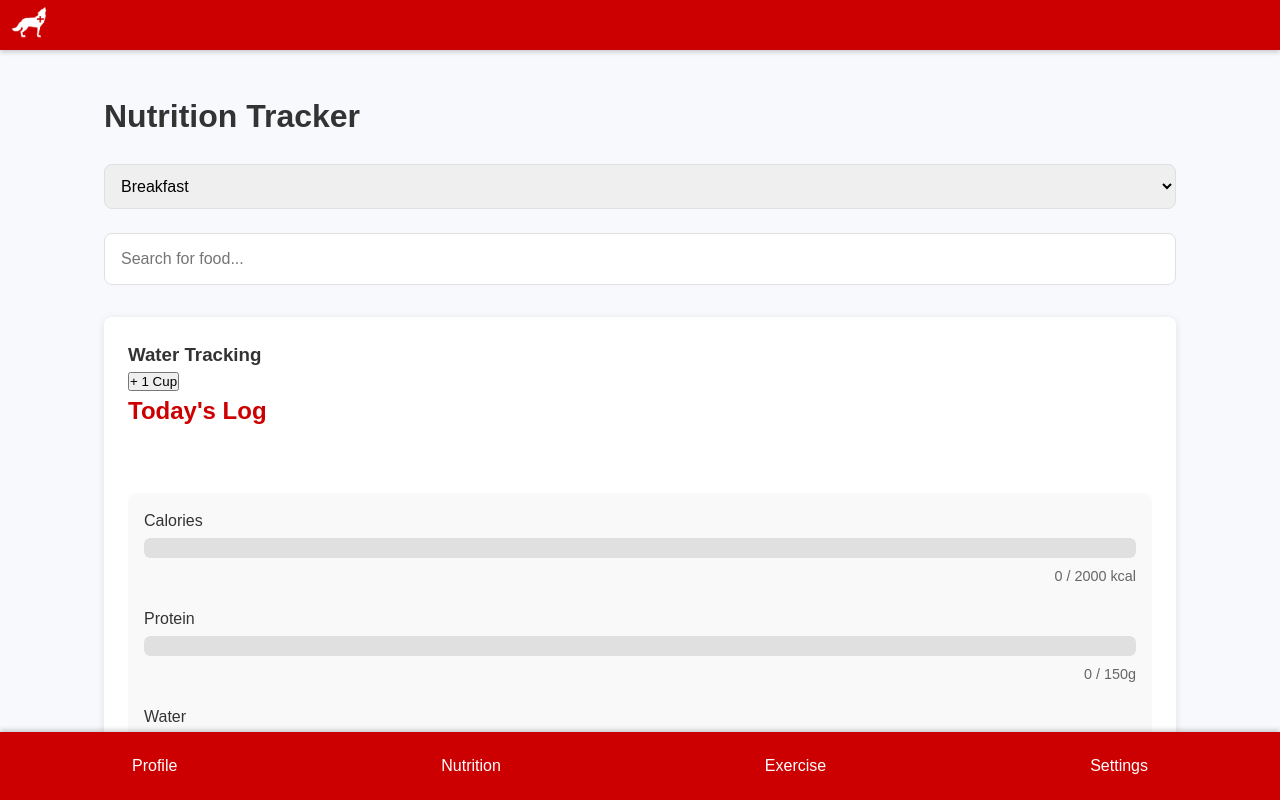
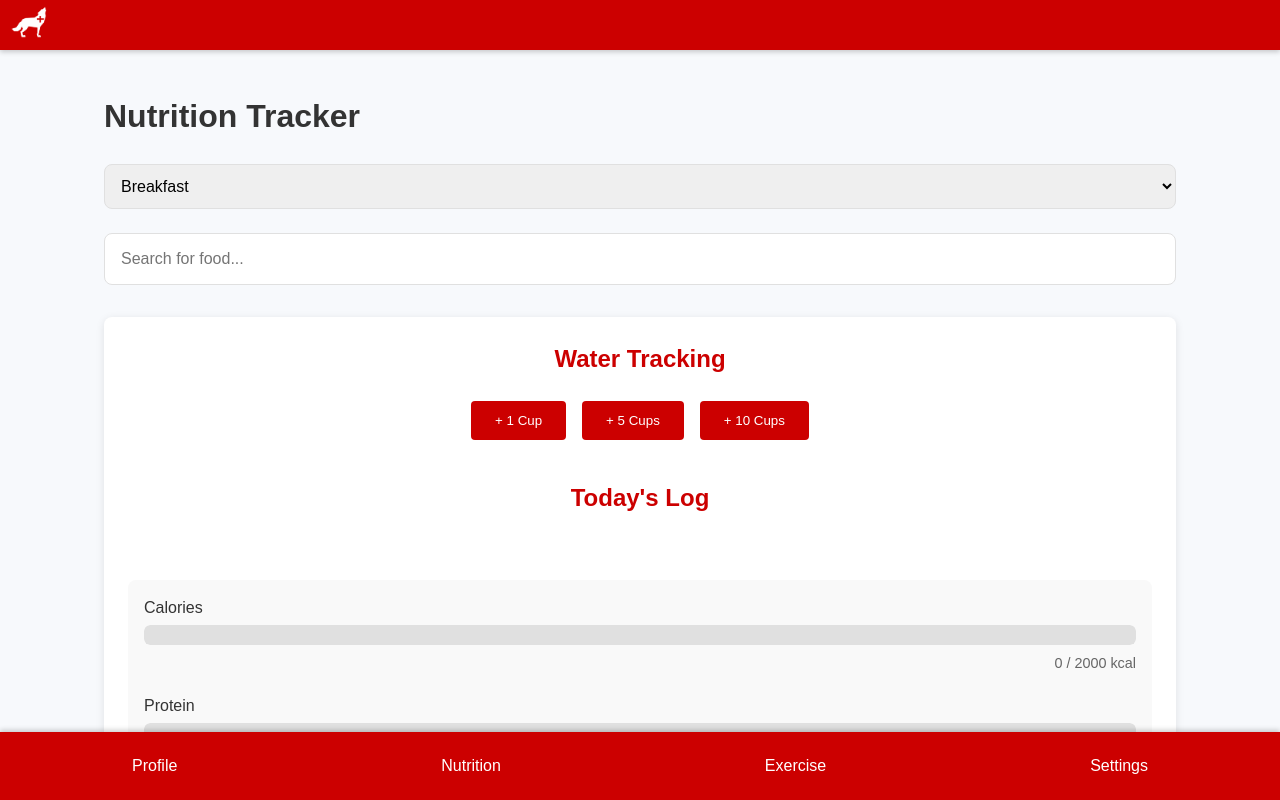
Before and after one commit to DavidMond9/NCSUHealth, a React (Vite) app in the folder root/frontend/@latest/: page /Home/nutrition in a window 1280 px wide. Built offline with nearby package versions, Linux system fonts and the light colour scheme.

Commit message:
Fixing nutrition water addition and display

```diff
--- a/root/frontend/@latest/src/pages/Nutrition.jsx
+++ b/root/frontend/@latest/src/pages/Nutrition.jsx
@@ -143,14 +143,14 @@ function Nutrition() {
         }
     };
 
-    const handleAddWater = () => {
+    const handleAddWater = (numCups = 1) => {
         const today = new Date().toISOString().split('T')[0];
         const waterItem = {
           id: `water-${Date.now()}`,
           name: 'Water',
           calories: 0,
           protein: 0,
-            water: 1, // 1 cup of water
+          water: numCups, // e.g. 1, 5, or 10 cups
           meal: 'water',
           timestamp: new Date().toISOString()
         };
@@ -167,7 +167,7 @@ function Nutrition() {
         const newTotals = calculateNutritionTotals();
         dispatch({
           type: 'UPDATE_WATER_INTAKE',
-            payload: newTotals.water + 1
+          payload: newTotals.water + numCups
         });
       };
 
@@ -218,12 +218,11 @@ function Nutrition() {
             <div className="daily-summary">
                 <div className="water-tracking">
                     <h3>Water Tracking</h3>
-                    <button
-                        className="water-button"
-                        onClick={handleAddWater}
-                    >
-                        + 1 Cup
-                    </button>
+                    <div className="water-buttons">
+                        <button className="water-button" onClick={() => handleAddWater(1)}>+ 1 Cup</button>
+                        <button className="water-button" onClick={() => handleAddWater(5)}>+ 5 Cups</button>
+                        <button className="water-button" onClick={() => handleAddWater(10)}>+ 10 Cups</button>
+                    </div>
                 </div>
 
                 <h2>Today's Log</h2>
--- a/root/frontend/@latest/src/pages/styles/Nutrition.css
+++ b/root/frontend/@latest/src/pages/styles/Nutrition.css
@@ -263,3 +263,38 @@
     color: #666;
     margin-top: 0.25rem;
 }
+
+/* Make the Water Tracking heading match the color and size of "Today's Log" */
+.water-tracking h3 {
+    color: #cc0000;
+    margin-bottom: clamp(1rem, 2vw, 1.5rem);
+    font-size: clamp(1.2rem, 2vw, 1.5rem);
+  }
+
+  /* Style the +1 Cup button to match your red button styles */
+  .water-tracking .water-button {
+    background-color: #cc0000;
+    margin-bottom: clamp(1rem, 2vw, 1.5rem);
+    color: white;
+    border: none;
+    padding: clamp(0.5rem, 1.5vw, 0.75rem) clamp(1rem, 2vw, 1.5rem);
+    border-radius: 4px;
+    cursor: pointer;
+    transition: background-color 0.3s;
+  }
+
+  .water-tracking .water-button:hover {
+    background-color: #990000;
+  }
+
+  .water-tracking h3,
+  .daily-summary h2 {
+  text-align: center;
+}
+
+.water-tracking .water-buttons {
+    display: flex;
+    justify-content: center; /* centers all buttons horizontally */
+    gap: 1rem;              /* space between buttons */
+    margin-bottom: 1rem;    /* some spacing below */
+  }
```
Lines whose indentation alone changed are shown as unchanged.
